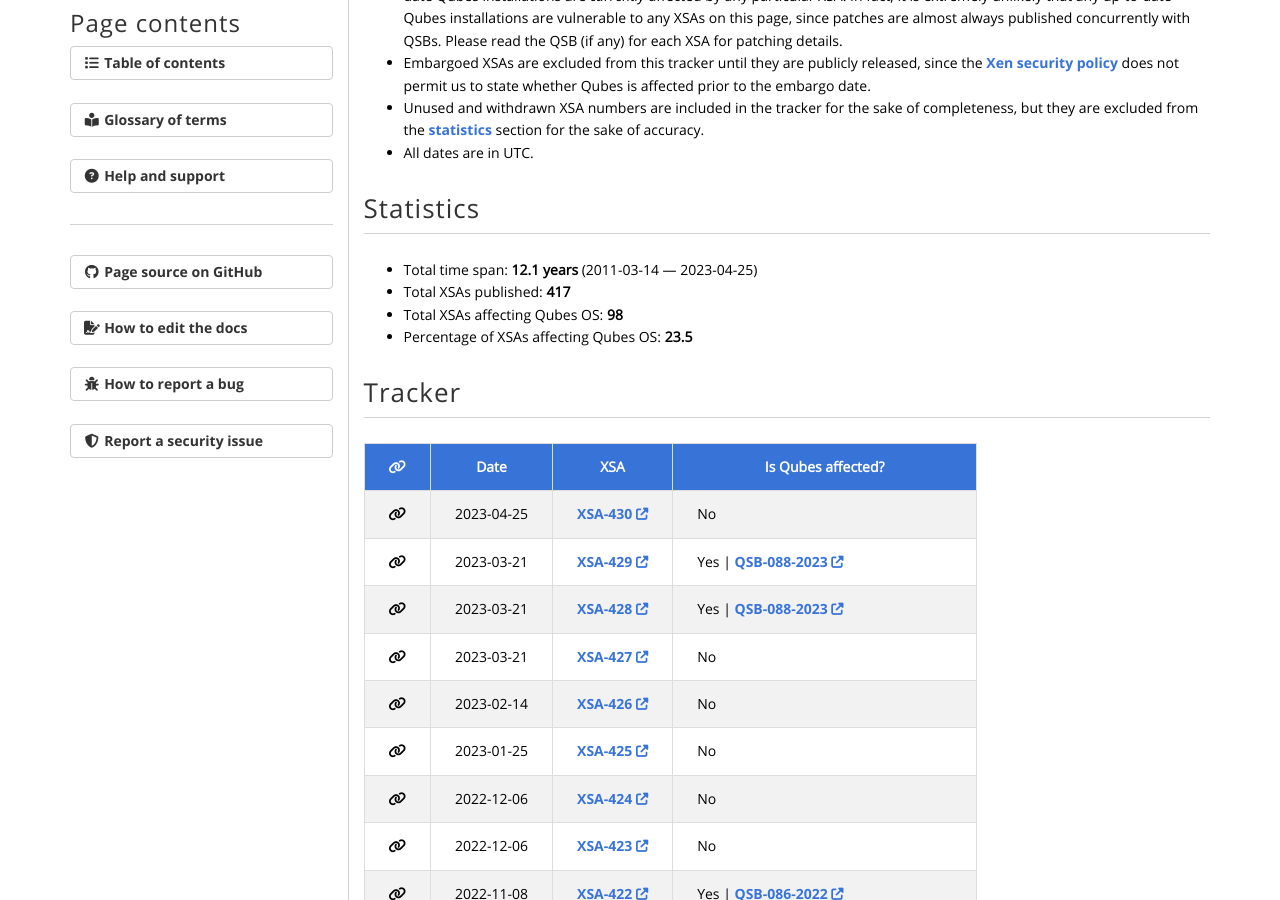
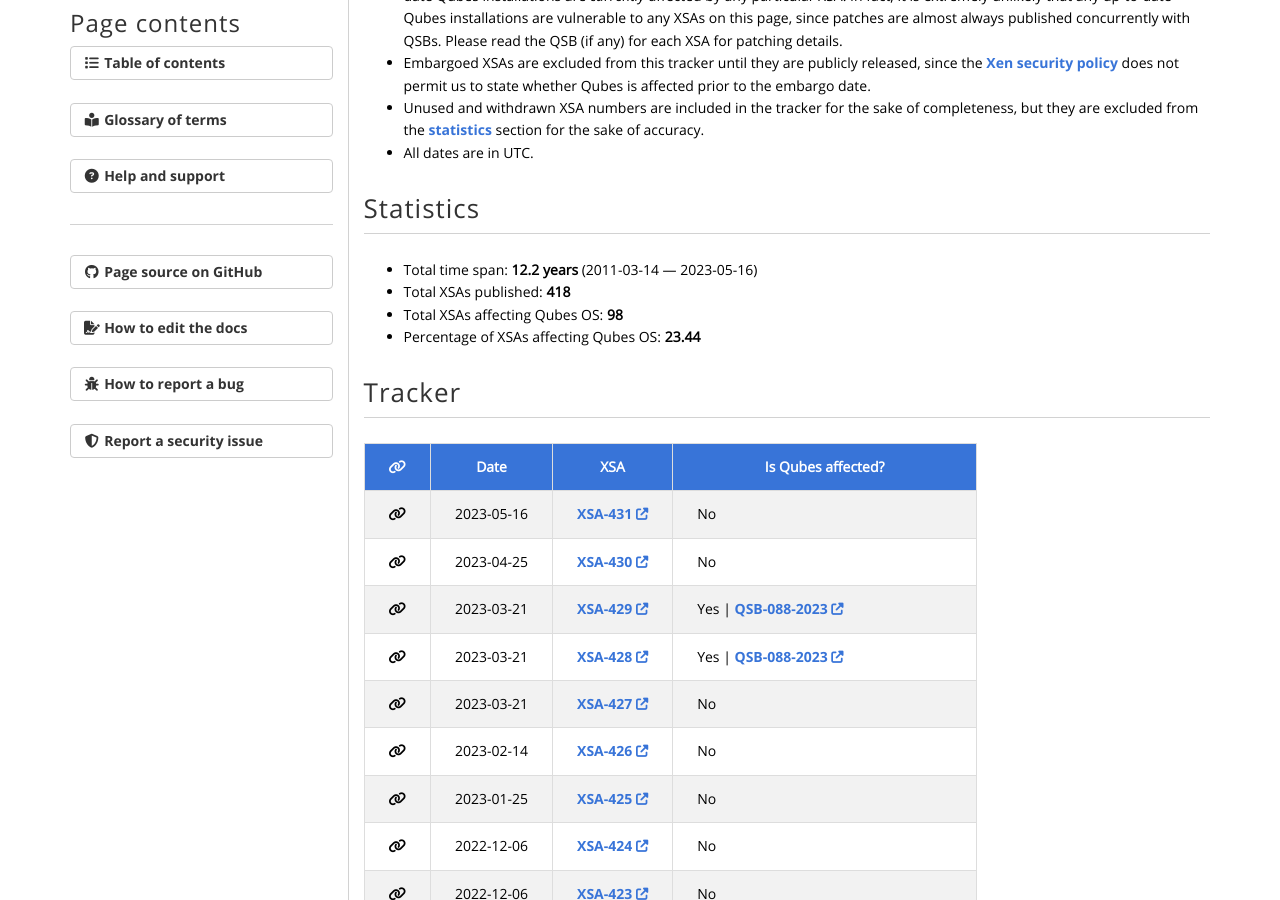
Before and after one commit to QubesOS/qubesos.github.io, a Jekyll site: the page built from pages/xsa.md, in a window 1280 px wide and 900 px high, scrolled down 657 px. Built offline with Jekyll 4.4.1, drawn with Linux system fonts in a browser that asks for light colours; some web fonts are replaced.

Commit message:
Add XSA-431

```diff
--- a/_data/sec-xsa.yml
+++ b/_data/sec-xsa.yml
@@ -1805,3 +1805,7 @@
 - xsa: 430
   date: 2023-04-25
   affected: no
+
+- xsa: 431
+  date: 2023-05-16
+  affected: no
```
